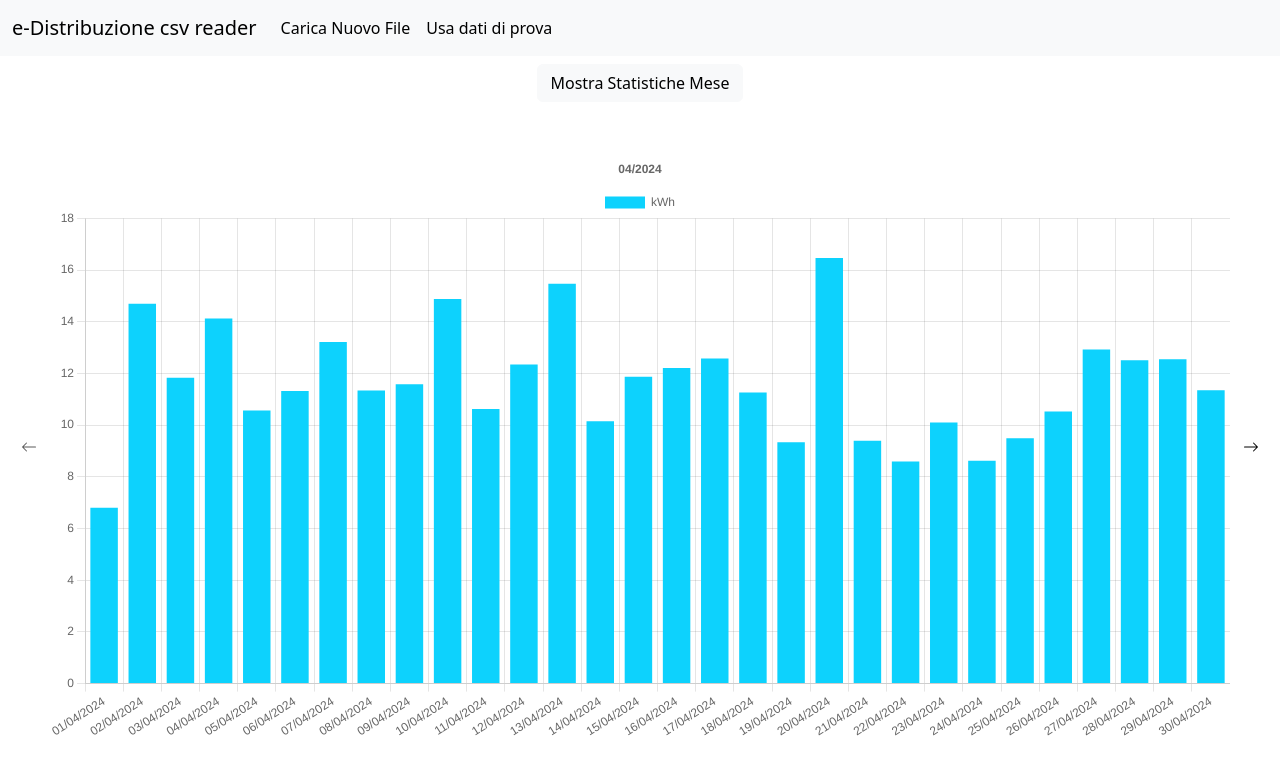
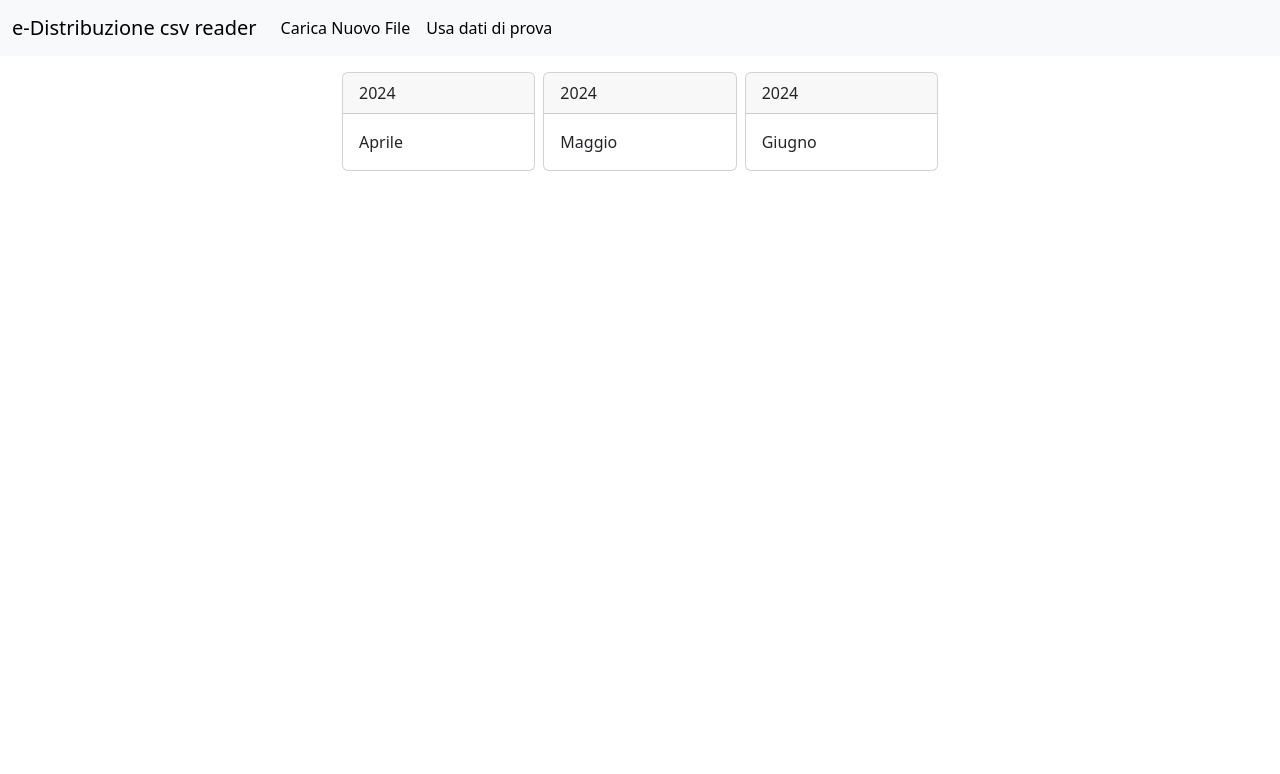
Before and after one commit to BennyGiu/excel-reader-app, a React (Create React App) app: page / in a window 1280 px wide. Both pictures are taken after a click on the button "Usa dati di prova". Shown: the top 774 px of the page. Built offline with nearby package versions, Linux system fonts and the light colour scheme.

Commit message:
Added month selection and fixed displayed order of months

```diff
--- a/src/App.js
+++ b/src/App.js
@@ -27,19 +27,36 @@ function App() {
       for (const prop of Object.getOwnPropertyNames(testo)) {
         delete testo[prop];
       }
+
+      const filePromises = [];
       for (const file of event.target.files) {
-        file.text().then((text) => {
+        let filePromise = file.text();
+        filePromises.push(filePromise);
+        filePromise.then((text) => {
           let monthAndYear = text.substring(
             text.indexOf("/") + 1,
             text.indexOf("/") + 8,
           );
           monthsArray.push(monthAndYear);
-          setMonths(monthsArray);
           texts[monthAndYear] = text;
-          setTesto(texts);
-          setFileName(monthsArray[0]);
         });
       }
+
+      Promise.all(filePromises).then(() => {
+        monthsArray.sort((month1, month2) => {
+          let month1Splitted = month1.split("/");
+          let newMonth1 = month1Splitted[1] + month1Splitted[0];
+
+          let month2Splitted = month2.split("/");
+          let newMonth2 = month2Splitted[1] + month2Splitted[0];
+
+          return newMonth1 - newMonth2;
+        });
+        setMonths(monthsArray);
+        setTesto(texts);
+        setFileName(monthsArray[0]);
+      });
+
       for (const prop of Object.getOwnPropertyNames(texts)) {
         delete texts[prop];
       }
@@ -94,7 +111,7 @@ function App() {
     }
     setValori(valori);
     setLabels(Object.getOwnPropertyNames(valori));
-    setfileCaricato("caricato");
+    setfileCaricato("selezionaMese");
   };
 
   const handleClickProva = async () => {
@@ -151,6 +168,39 @@ function App() {
     }
     setValori(valori);
     setLabels(Object.getOwnPropertyNames(valori));
+    setfileCaricato("selezionaMese");
+  };
+
+  const handleClickCard = (chosenMonth) => {
+    //console.log(chosenMonth);
+    for (var member in valori) delete valori[member];
+    let dati = [];
+    dati = testo[chosenMonth].split("\n");
+    dati.shift();
+    dati.pop();
+    dati.map((dato, index) => (dati[index] = dato.split(";")));
+    dati.forEach((dato, index) => {
+      let valoriIniziali = dato[0].split(" ");
+      dato.shift();
+      valori[valoriIniziali[0]] = dato;
+    });
+
+    if (months.length === 1) {
+      setDisableLeftMonth(true);
+      setDisableRightMonth(true);
+    } else if (months.indexOf(chosenMonth) === months.length - 1) {
+      setDisableLeftMonth(false);
+      setDisableRightMonth(true);
+    } else if (months.indexOf(chosenMonth) === 0) {
+      setDisableLeftMonth(true);
+      setDisableRightMonth(false);
+    } else {
+      setDisableLeftMonth(false);
+      setDisableRightMonth(false);
+    }
+    setValori(valori);
+    setLabels(Object.getOwnPropertyNames(valori));
+    setFileName(chosenMonth);
     setfileCaricato("caricato");
   };
 
@@ -250,6 +300,11 @@ function App() {
         mostraGraficoMese={() => {
           setfileCaricato("caricato");
         }}
+        mostraSelezioneMese={() => {
+          setfileCaricato("selezionaMese");
+        }}
+        months={months}
+        handleClickCard={handleClickCard}
       ></Body>
     </div>
   );
--- a/src/components/Body.jsx
+++ b/src/components/Body.jsx
@@ -1,5 +1,6 @@
 import GraficoGiorno from "./GraficoGiorno";
 import GraficoMese from "./GraficoMese";
+import SelezionaMese from "./SelezionaMese";
 import { motion } from "motion/react";
 
 function Body({
@@ -21,6 +22,9 @@ function Body({
   disableLeftMonth,
   disableRightMonth,
   mostraGraficoMese,
+  months,
+  handleClickCard,
+  mostraSelezioneMese,
 }) {
   switch (fileCaricato) {
     case "no":
@@ -60,6 +64,10 @@ function Body({
           </button>
         </motion.div>
       );
+    case "selezionaMese":
+      return (
+        <SelezionaMese months={months} handleClickCard={handleClickCard} />
+      );
     case "caricato":
       return (
         <GraficoMese
@@ -71,6 +79,7 @@ function Body({
           onClickRightButton={changeToNextMonth}
           disableLeft={disableLeftMonth}
           disableRight={disableRightMonth}
+          mostraSelezioneMese={mostraSelezioneMese}
         />
       );
     case "giorno":
--- a/src/components/GraficoMese.jsx
+++ b/src/components/GraficoMese.jsx
@@ -37,8 +37,25 @@ function GraficoMese({
   onClickLeftButton,
   disableRight,
   onClickRightButton,
+  mostraSelezioneMese,
 }) {
   const [mostraGrafico, setMostraGrafico] = useState(true);
+
+  const monthNumberToString = {
+    "01": "Gennaio",
+    "02": "Febbraio",
+    "03": "Marzo",
+    "04": "Aprile",
+    "05": "Maggio",
+    "06": "Giugno",
+    "07": "Luglio",
+    "08": "Agosto",
+    "09": "Settembre",
+    10: "Ottobre",
+    11: "Novembre",
+    12: "Dicembre",
+  };
+
   const options = {
     responsive: true,
     plugins: {
@@ -246,13 +263,22 @@ function GraficoMese({
 
   return (
     <div className="flex-grow-1 overflow-auto mb-2 d-flex flex-column align-items-center">
+      <div className="d-flex flex-row justify-content-center align-items-center mb-2">
         <button
           type="button"
-        className="btn btn-light"
+          className="btn btn-light mx-2"
+          onClick={() => mostraSelezioneMese()}
+        >
+          Seleziona Mese
+        </button>
+        <button
+          type="button"
+          className="btn btn-light mx-2"
           onClick={() => setMostraGrafico(!mostraGrafico)}
         >
           Mostra {mostraGrafico ? "Statistiche" : "Grafico"} Mese
         </button>
+      </div>
       <div className="d-flex flex-row flex-grow-1 justify-content-center overflow-auto w-100">
         <Button
           disabled={disableLeft}
@@ -298,11 +324,33 @@ function GraficoMese({
                   animate={{ opacity: 1 }}
                   className="container overflow-auto"
                 >
+                  <div className="text-center fs-5 m-1">
+                    Statistiche{" "}
+                    {monthNumberToString[fileName.split("/")[0]] +
+                      " " +
+                      fileName.split("/")[1]}
+                  </div>
                   <div className="row row-cols-1 row-cols-sm-2 row-cols-md-4 p-1">
-                    <StatCard title="kWh Totali" value={kWhTotali} />
-                    <StatCard title="kWh F1" value={kWhF1} />
-                    <StatCard title="kWh F2" value={kWhF2} />
-                    <StatCard title="kWh F3" value={kWhF3} />
+                    <StatCard
+                      title="kWh Totali"
+                      value={kWhTotali}
+                      handleClickCard={() => void 0}
+                    />
+                    <StatCard
+                      title="kWh F1"
+                      value={kWhF1}
+                      handleClickCard={() => void 0}
+                    />
+                    <StatCard
+                      title="kWh F2"
+                      value={kWhF2}
+                      handleClickCard={() => void 0}
+                    />
+                    <StatCard
+                      title="kWh F3"
+                      value={kWhF3}
+                      handleClickCard={() => void 0}
+                    />
                     <StatCard
                       title="Giorno con più kWh"
                       value={
@@ -311,6 +359,7 @@ function GraficoMese({
                         valGiornoMaxkWh.toFixed(2) +
                         " kWh"
                       }
+                      handleClickCard={() => void 0}
                     />
                     <StatCard
                       title="Ora con più kWh"
@@ -323,6 +372,7 @@ function GraficoMese({
                         ":00 di giorno " +
                         giornoOraMaxkWh
                       }
+                      handleClickCard={() => void 0}
                     />
                     <StatCard
                       title="Mezz'ora con più kWh"
@@ -333,6 +383,7 @@ function GraficoMese({
                         " di giorno " +
                         giornoMezzoraMaxkWh
                       }
+                      handleClickCard={() => void 0}
                     />
                     <StatCard
                       title="Quarto d'ora con più kWh"
@@ -343,6 +394,7 @@ function GraficoMese({
                         " di giorno " +
                         giornoQuartodoraMaxkWh
                       }
+                      handleClickCard={() => void 0}
                     />
                   </div>
                 </motion.div>
--- /dev/null
+++ b/src/components/SelezionaMese.jsx
@@ -0,0 +1,49 @@
+import StatCard from "./StatCard";
+import { motion } from "motion/react";
+
+function SelezionaMese({ months, handleClickCard }) {
+  const monthNumberToString = {
+    "01": "Gennaio",
+    "02": "Febbraio",
+    "03": "Marzo",
+    "04": "Aprile",
+    "05": "Maggio",
+    "06": "Giugno",
+    "07": "Luglio",
+    "08": "Agosto",
+    "09": "Settembre",
+    10: "Ottobre",
+    11: "Novembre",
+    12: "Dicembre",
+  };
+
+  return (
+    <div className="container overflow-auto mw-100">
+      <div className="row">
+        <div className="col"></div>
+        <div className="container col-6 flex-grow-1">
+          <motion.div
+            key={"selezioneMese"}
+            initial={{ opacity: 0 }}
+            animate={{ opacity: 1 }}
+            className={
+              "row row-cols-1 row-cols-sm-2 row-cols-md-4 p-1 mx-auto d-flex " +
+              (months.length < 5 ? "justify-content-center" : "")
+            }
+          >
+            {months.map((month, index) => (
+              <StatCard
+                handleClickCard={handleClickCard}
+                title={month.split("/")[1]}
+                value={monthNumberToString[month.split("/")[0]]}
+              />
+            ))}
+          </motion.div>
+        </div>
+        <div className="col"></div>
+      </div>
+    </div>
+  );
+}
+
+export default SelezionaMese;
--- a/src/components/StatCard.jsx
+++ b/src/components/StatCard.jsx
@@ -1,10 +1,27 @@
-function StatCard({ title, value }) {
+function StatCard({ title, value, handleClickCard }) {
+  const monthStringToNumber = {
+    Gennaio: "01",
+    Febbraio: "02",
+    Marzo: "03",
+    Aprile: "04",
+    Maggio: "05",
+    Giugno: "06",
+    Luglio: "07",
+    Agosto: "08",
+    Settembre: "09",
+    Ottobre: "10",
+    Novembre: "11",
+    Dicembre: "12",
+  };
   return (
-    <div className="p-1">
+    <div
+      className="p-1"
+      onClick={() => handleClickCard(monthStringToNumber[value] + "/" + title)}
+    >
       <div className="card p-0">
         <div className="card-header"> {title} </div>
         <div className="card-body">
-          <div className="card-text">{value}</div>
+          <div className="card-text d-inline-flex">{value}</div>
         </div>
       </div>
     </div>
```
Lines whose indentation alone changed are shown as unchanged.
